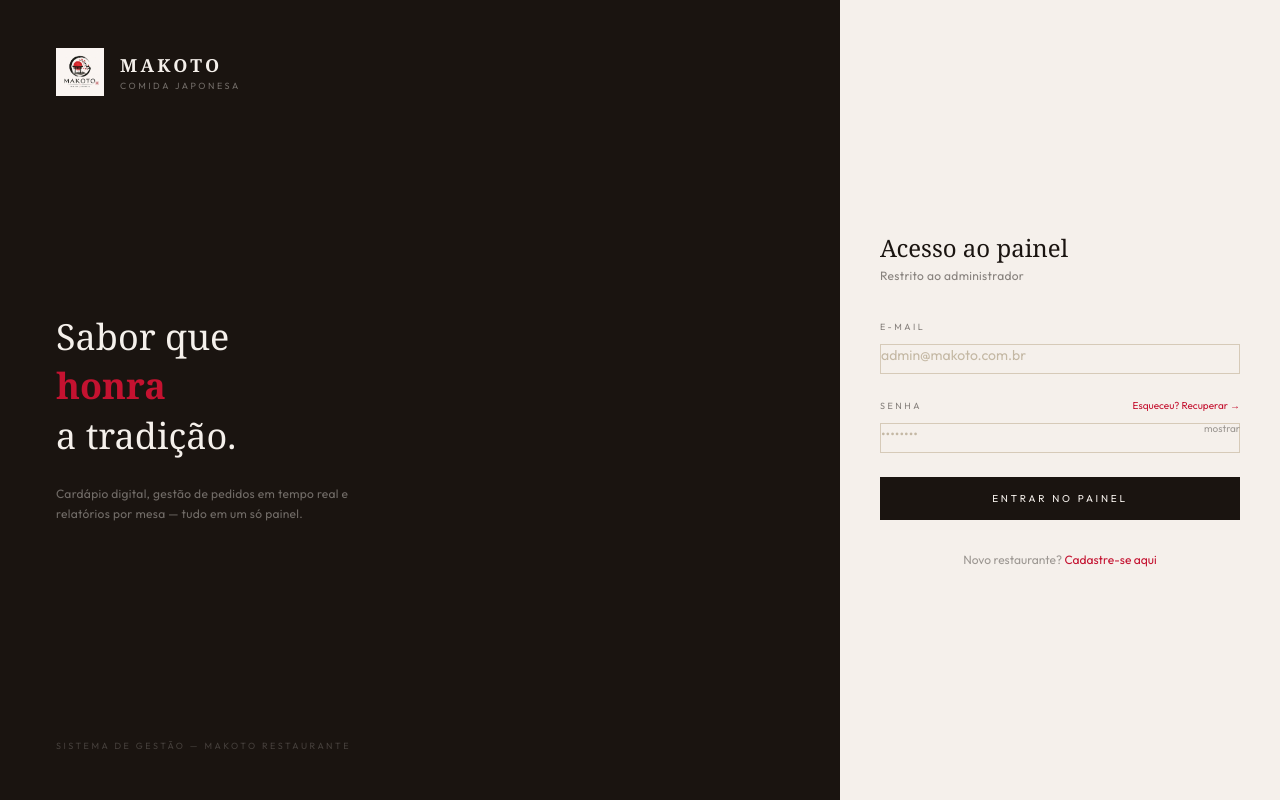
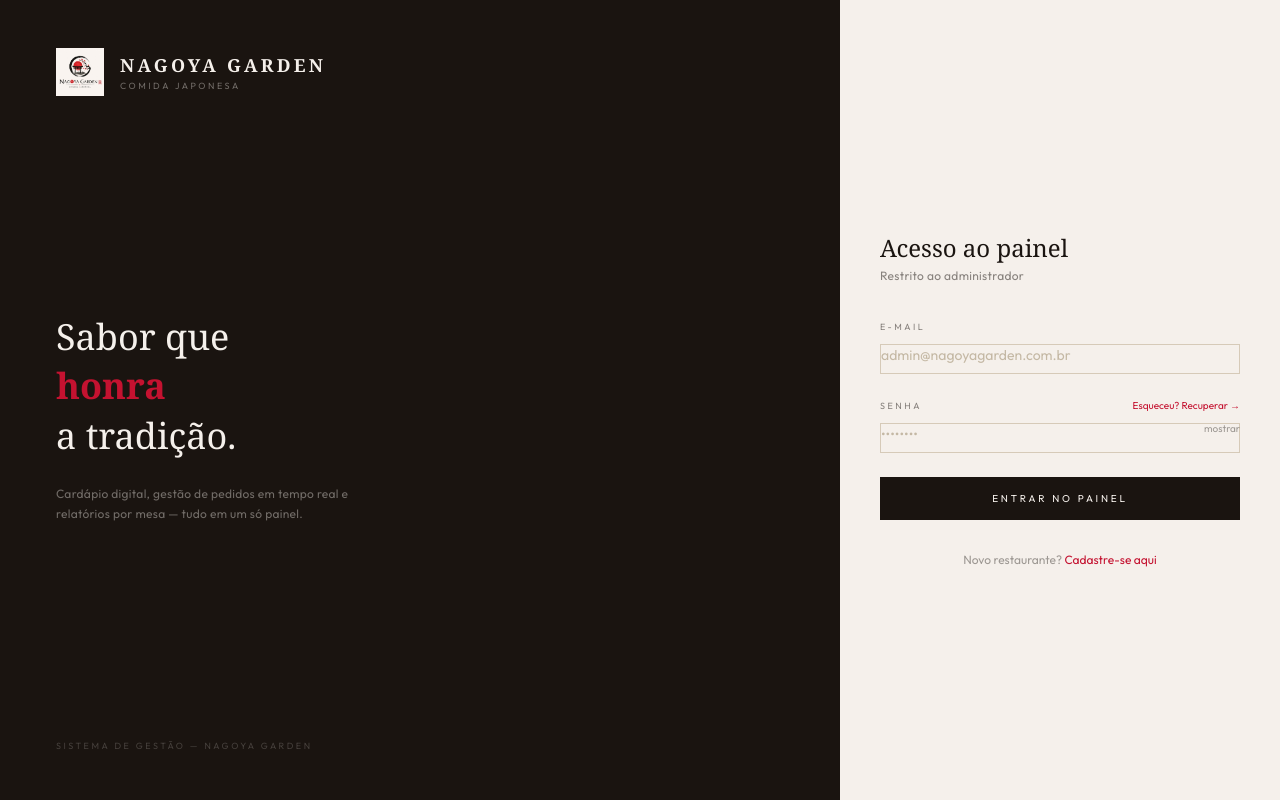
Before and after one commit to makotohigashiumc/qrcode-restaurante, a React (Vite) app in the folder frontend/: page /admin/login in a window 1280 px wide. Built offline with nearby package versions, Linux system fonts and the light colour scheme; no server answers.

Commit message:
Atualização

```diff
--- a/frontend/src/components/AdminLayout.jsx
+++ b/frontend/src/components/AdminLayout.jsx
@@ -22,9 +22,9 @@ export default function AdminLayout() {
       <header className="bg-sumi h-14 flex items-center justify-between px-7 sticky top-0 z-40">
 
         <Link to="/admin" className="flex items-center gap-3 flex-shrink-0">
-          <img src="/logo-makoto.png" alt="Makoto" className="w-8 h-8 object-contain" />
+          <img src="/logo-nagoya.png" alt="Nagoya Garden" className="w-8 h-8 object-contain" />
           <div className="hidden sm:block">
-            <p className="font-display text-washi text-sm font-bold tracking-wider-jp uppercase leading-none">MAKOTO</p>
+            <p className="font-display text-washi text-sm font-bold tracking-wider-jp uppercase leading-none">NAGOYA GARDEN</p>
             <p className="font-sans text-washi/35 text-[8px] tracking-widest-jp uppercase leading-none mt-0.5">Comida Japonesa</p>
           </div>
         </Link>
--- a/frontend/src/pages/admin/ConfiguracaoPage.jsx
+++ b/frontend/src/pages/admin/ConfiguracaoPage.jsx
@@ -128,7 +128,7 @@ export default function ConfiguracaoPage() {
                 label="Nome do restaurante"
                 value={form.nome}
                 onChange={e => set('nome', e.target.value)}
-                placeholder="Ex: Makoto Comida Japonesa"
+                placeholder="Ex: Nagoya Garden"
               />
               <div className="grid grid-cols-2 gap-6">
                 <div>
--- a/frontend/src/pages/admin/DashboardPage.jsx
+++ b/frontend/src/pages/admin/DashboardPage.jsx
@@ -51,7 +51,7 @@ export default function DashboardPage() {
       <div className="flex items-end justify-between mb-8 pb-5 border-b border-half border-washi-mid">
         <div>
           <h1 className="font-display text-sumi text-3xl font-light">
-            Boa tarde, Makoto.
+            Boa tarde!
           </h1>
           <p className="font-sans text-sumi/40 text-xs tracking-wide mt-1 capitalize">
             {diaSemana}, {dataFormatada}
--- a/frontend/src/pages/admin/EsqueciSenhaPage.jsx
+++ b/frontend/src/pages/admin/EsqueciSenhaPage.jsx
@@ -23,8 +23,8 @@ export function EsqueciSenhaPage() {
     <div className="min-h-screen bg-washi flex items-center justify-center p-6">
       <div className="w-full max-w-sm">
         <div className="flex flex-col items-center mb-10">
-          <img src="/logo-makoto.png" alt="Makoto" className="w-14 h-14 object-contain mb-4" />
-          <p className="font-display text-sumi text-lg font-bold tracking-wider-jp uppercase">MAKOTO</p>
+          <img src="/logo-nagoya.png" alt="Nagoya Garden" className="w-14 h-14 object-contain mb-4" />
+          <p className="font-display text-sumi text-lg font-bold tracking-wider-jp uppercase">NAGOYA GARDEN</p>
           <p className="font-sans text-sumi/40 text-[9px] tracking-widest-jp uppercase">Comida Japonesa</p>
         </div>
 
@@ -49,7 +49,7 @@ export function EsqueciSenhaPage() {
                 <label className="block font-sans text-[9px] tracking-widest-jp uppercase text-sumi/50 mb-2">E-mail</label>
                 <input
                   type="email" value={email} onChange={e => setEmail(e.target.value)}
-                  placeholder="admin@makoto.com.br" autoComplete="email"
+                  placeholder="admin@nagoyagarden.com.br" autoComplete="email"
                   className="w-full bg-transparent border-0 border-b border-half border-washi-dark pb-2 font-sans text-sm text-sumi outline-none placeholder:text-washi-deep focus:border-sumi transition-colors"
                 />
               </div>
--- a/frontend/src/pages/admin/LoginPage.jsx
+++ b/frontend/src/pages/admin/LoginPage.jsx
@@ -33,9 +33,9 @@ export default function LoginPage() {
       <div className="hidden md:flex flex-col justify-between flex-1 px-14 py-12 bg-sumi">
         {/* Logo */}
         <div className="flex items-center gap-4">
-          <img src="/logo-makoto.png" alt="Makoto" className="w-12 h-12 object-contain" />
+          <img src="/logo-nagoya.png" alt="Nagoya Garden" className="w-12 h-12 object-contain" />
           <div>
-            <p className="font-display text-washi tracking-wider-jp text-lg font-bold uppercase">MAKOTO</p>
+            <p className="font-display text-washi tracking-wider-jp text-lg font-bold uppercase">NAGOYA GARDEN</p>
             <p className="font-sans text-washi/40 text-[9px] tracking-widest-jp uppercase">Comida Japonesa</p>
           </div>
         </div>
@@ -52,7 +52,7 @@ export default function LoginPage() {
 
         {/* Rodapé */}
         <p className="font-sans text-washi/20 text-[9px] tracking-widest-jp uppercase">
-          Sistema de gestão — Makoto Restaurante
+          Sistema de gestão — Nagoya Garden
         </p>
       </div>
 
@@ -61,9 +61,9 @@ export default function LoginPage() {
 
           {/* Logo mobile */}
           <div className="flex md:hidden items-center gap-3 mb-10">
-            <img src="/logo-makoto.png" alt="Makoto" className="w-10 h-10 object-contain" />
+            <img src="/logo-nagoya.png" alt="Nagoya Garden" className="w-10 h-10 object-contain" />
             <div>
-              <p className="font-display text-sumi tracking-wider-jp text-base font-bold uppercase">MAKOTO</p>
+              <p className="font-display text-sumi tracking-wider-jp text-base font-bold uppercase">NAGOYA GARDEN</p>
               <p className="font-sans text-sumi/40 text-[9px] tracking-widest-jp uppercase">Comida Japonesa</p>
             </div>
           </div>
@@ -80,7 +80,7 @@ export default function LoginPage() {
                 type="email"
                 value={form.email}
                 onChange={e => setForm(p => ({ ...p, email: e.target.value }))}
-                placeholder="admin@makoto.com.br"
+                placeholder="admin@nagoyagarden.com.br"
                 autoComplete="email"
                 className="w-full bg-transparent border-0 border-b border-half border-washi-dark pb-2 font-sans text-sm text-sumi outline-none placeholder:text-washi-deep focus:border-sumi transition-colors"
               />
--- a/frontend/src/pages/admin/NovaSenhaPage.jsx
+++ b/frontend/src/pages/admin/NovaSenhaPage.jsx
@@ -47,8 +47,8 @@ export default function NovaSenhaPage() {
     <div className="min-h-screen bg-washi flex items-center justify-center p-6">
       <div className="w-full max-w-sm">
         <div className="flex flex-col items-center mb-10">
-          <img src="/logo-makoto.png" alt="Makoto" className="w-14 h-14 object-contain mb-4" />
-          <p className="font-display text-sumi text-lg font-bold tracking-wider-jp uppercase">MAKOTO</p>
+          <img src="/logo-nagoya.png" alt="Nagoya Garden" className="w-14 h-14 object-contain mb-4" />
+          <p className="font-display text-sumi text-lg font-bold tracking-wider-jp uppercase">NAGOYA GARDEN</p>
           <p className="font-sans text-sumi/40 text-[9px] tracking-widest-jp uppercase">Comida Japonesa</p>
         </div>
 
--- a/frontend/src/pages/admin/PedidosAdminPage.jsx
+++ b/frontend/src/pages/admin/PedidosAdminPage.jsx
@@ -275,7 +275,7 @@ export default function PedidosAdminPage() {
             <div className="text-center py-16 text-sumi/50 text-[13px]">Nenhum pedido encontrado.</div>
           ) : Object.values(porMesa).map(({ mesa, pedidos: mp }) => {
             const totalMesa = mp.filter(p => p.status !== 'cancelado').reduce((s, p) => s + p.total, 0)
-            const temAtivos = mp.some(p => !['entregue','cancelado'].includes(p.status))
+            const temAtivos = mp.some(p => p.status !== 'cancelado')
             return (
               <div key={mesa} className="bg-white border border-washi-dark rounded-xl overflow-hidden">
                 {/* Header da mesa */}
--- a/frontend/src/pages/admin/RegistroPage.jsx
+++ b/frontend/src/pages/admin/RegistroPage.jsx
@@ -105,9 +105,9 @@ export default function RegistroPage() {
       {/* Painel esquerdo */}
       <div className="hidden md:flex flex-col justify-between flex-1 px-14 py-12 bg-sumi">
         <div className="flex items-center gap-4">
-          <img src="/logo-makoto.png" alt="Makoto" className="w-12 h-12 object-contain" />
+          <img src="/logo-nagoya.png" alt="Nagoya Garden" className="w-12 h-12 object-contain" />
           <div>
-            <p className="font-display text-washi tracking-wider-jp text-lg font-bold uppercase">MAKOTO</p>
+            <p className="font-display text-washi tracking-wider-jp text-lg font-bold uppercase">NAGOYA GARDEN</p>
             <p className="font-sans text-washi/40 text-[9px] tracking-widest-jp uppercase">Comida Japonesa</p>
           </div>
         </div>
@@ -119,7 +119,7 @@ export default function RegistroPage() {
             Cadastre seu restaurante e tenha cardápio digital, gestão de pedidos e painel da cozinha funcionando hoje.
           </p>
         </div>
-        <p className="font-sans text-washi/20 text-[9px] tracking-widest-jp uppercase">Sistema de gestão — Makoto</p>
+        <p className="font-sans text-washi/20 text-[9px] tracking-widest-jp uppercase">Sistema de gestão — Nagoya Garden</p>
       </div>
 
       {/* Formulário */}
@@ -148,7 +148,7 @@ export default function RegistroPage() {
 
               <form onSubmit={handleSubmit} className="space-y-5">
                 <p className="font-sans text-[9px] tracking-widest-jp uppercase text-sumi/35 pt-1">Dados do restaurante</p>
-                <Field label="Nome do restaurante *" k="nome" placeholder="Ex: Makoto Comida Japonesa" />
+                <Field label="Nome do restaurante *" k="nome" placeholder="Ex: Nagoya Garden" />
                 <div className="grid grid-cols-2 gap-4">
                   <Field label="E-mail *" k="email" type="email" placeholder="admin@..." />
                   <Field label="Telefone *" k="telefone" placeholder="(11) 99999-0000" />
--- a/frontend/src/pages/admin/VerificarEmailPage.jsx
+++ b/frontend/src/pages/admin/VerificarEmailPage.jsx
@@ -25,8 +25,8 @@ export default function VerificarEmailPage() {
     <div className="min-h-screen bg-washi flex items-center justify-center p-6">
       <div className="w-full max-w-sm">
         <div className="flex flex-col items-center mb-10">
-          <img src="/logo-makoto.png" alt="Makoto" className="w-14 h-14 object-contain mb-4" />
-          <p className="font-display text-sumi text-lg font-bold tracking-wider-jp uppercase">MAKOTO</p>
+          <img src="/logo-nagoya.png" alt="Nagoya Garden" className="w-14 h-14 object-contain mb-4" />
+          <p className="font-display text-sumi text-lg font-bold tracking-wider-jp uppercase">NAGOYA GARDEN</p>
           <p className="font-sans text-sumi/40 text-[9px] tracking-widest-jp uppercase">Comida Japonesa</p>
         </div>
 
```
Also changed, not shown: frontend/src/pages/CardapioPage.jsx (+14 -4 lines), frontend/public/logo-makoto.png (deleted), frontend/public/logo-nagoya.png (added).
